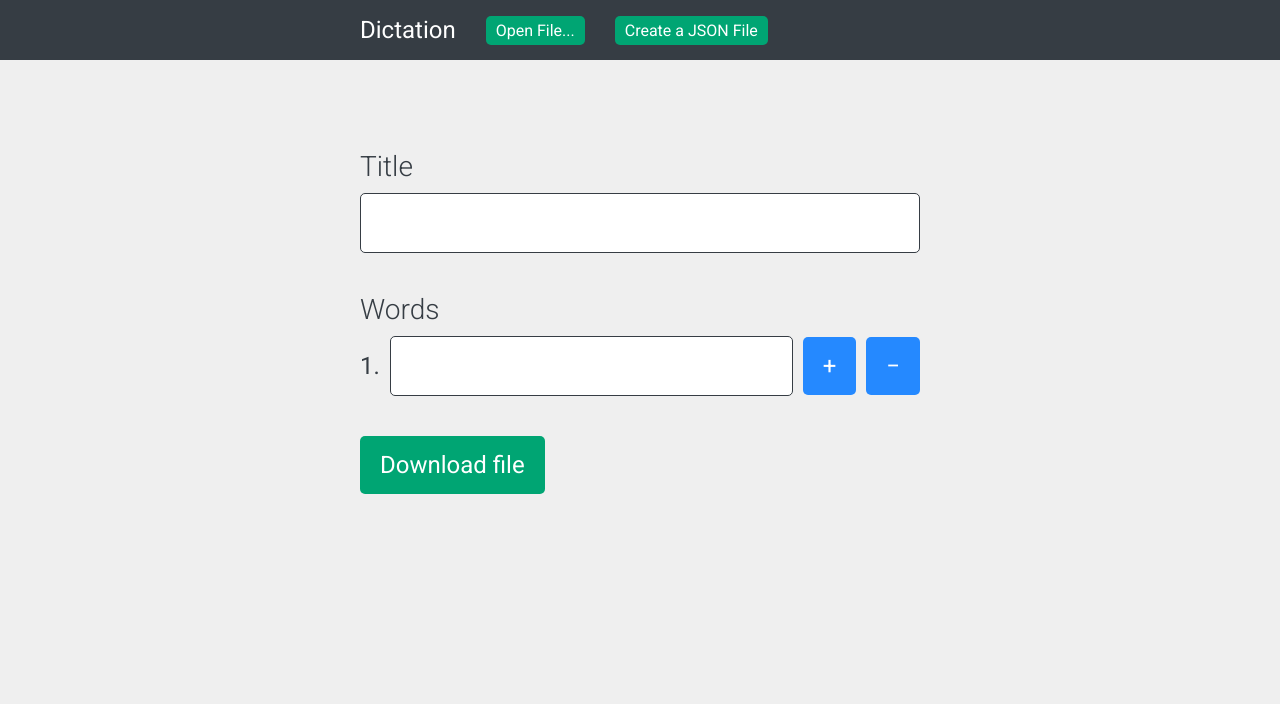
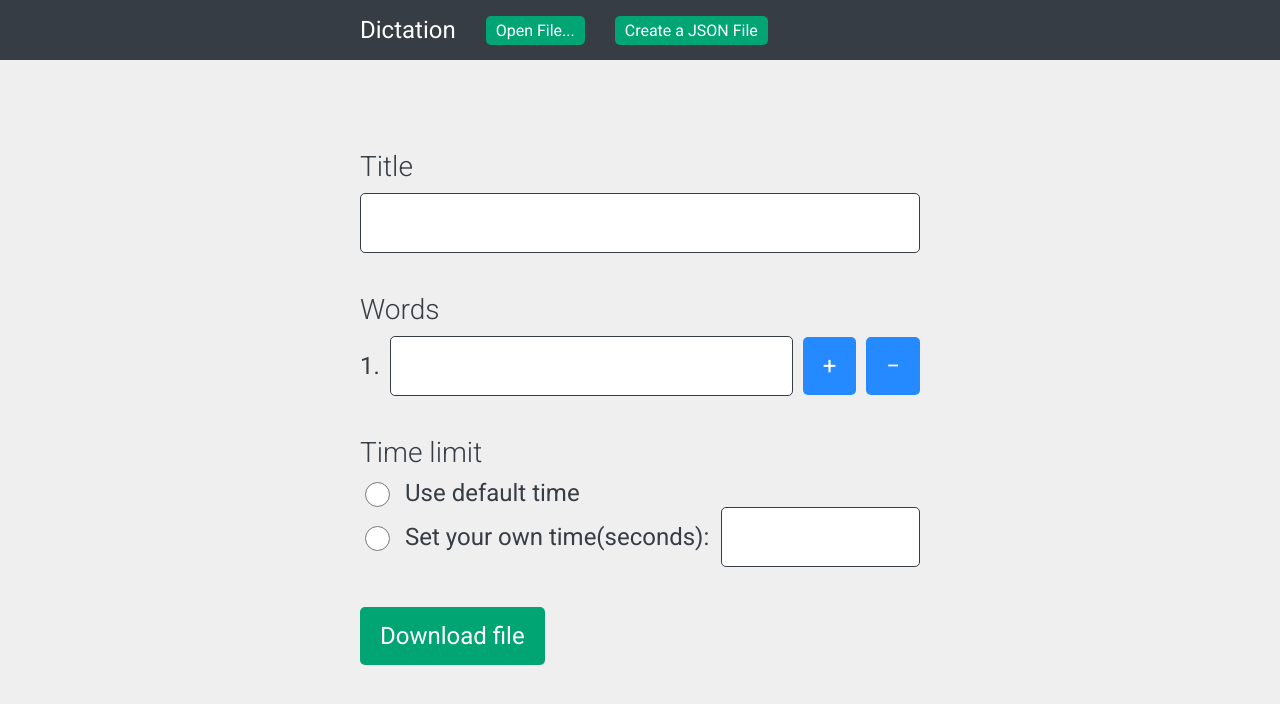
Before and after one commit to Jennifer-Cheung/dictation, a React (Create React App) app: page / in a window 1280 px wide. Both pictures are taken after a click on the button "Create a JSON File". Shown: the top 704 px of the page. Built offline with nearby package versions, Linux system fonts and the light colour scheme.

Commit message:
#9 Added set time function.

```diff
--- a/src/components/Input.jsx
+++ b/src/components/Input.jsx
@@ -1,7 +1,16 @@
 import React from 'react'
 import styles from './Input.module.scss'
 
-const Input = ({placeholder = null, value, onChange, error = false, success = false, className = null}) => (
+const Input = ({
+  placeholder = null,
+  value,
+  onChange,
+  error = false,
+  success = false,
+  className = null,
+  onClick
+}) =>
+  (
     <input
       placeholder={placeholder}
       value={value}
@@ -12,6 +21,7 @@ const Input = ({placeholder = null, value, onChange, error = false, success = fa
         success !== false ? styles.success : null,
         className
       ].filter(name => name !== null).join(' ')}
+      onClick={onClick}
     />
   )
 
--- a/src/components/Input.module.scss
+++ b/src/components/Input.module.scss
@@ -7,6 +7,7 @@
   padding: 15px 20px;
   color: $slate;
   font-size: 24px;
+  min-width: 0;
 
   &::placeholder {
     color: transparentize($slate, 0.6);
--- /dev/null
+++ b/src/components/RadioRow.jsx
@@ -0,0 +1,20 @@
+import React from 'react'
+import createDicStyle from '../layouts/CreateDictation.module.scss'
+import styles from './RadioRow.module.scss'
+
+const RadioRow = ({ isChecked, value, onClick, label }) => {
+  return (
+    <div className={createDicStyle.radioRowWrapper} onClick={() => {onClick(value)}}>
+      <input className={styles.radioBtn}
+             type="radio"
+             checked={isChecked}
+      />
+
+      <label
+        className={createDicStyle.text}
+      >{label}</label>
+    </div>
+  )
+}
+
+export default RadioRow
--- /dev/null
+++ b/src/components/RadioRow.module.scss
@@ -0,0 +1,6 @@
+@import '../variables';
+
+.radioBtn {
+  height: 25px;
+  width: 25px;
+}
--- a/src/layouts/CreateDictation.jsx
+++ b/src/layouts/CreateDictation.jsx
@@ -5,10 +5,13 @@ import Button from '../components/Button'
 import WordInput from '../components/WordInput'
 import styles from './CreateDictation.module.scss'
 import { downloadAsFile } from '../utils/downloadAsFile'
+import RadioRow from '../components/RadioRow'
 
 const CreateDictation = () => {
   const [words, setWords] = React.useState([''])
   const [title, setTitle] = React.useState(null)
+  const [radioValue, setRadioValue] = React.useState(null)
+  const [time, setTime] = React.useState(null)
 
   const onChange = (value, i) => {
     const newArray = [...words]
@@ -33,10 +36,23 @@ const CreateDictation = () => {
   const download = () => {
     const dictation = {
       title,
-      words
+      words,
+      time
     }
     const output = JSON.stringify(dictation)
     downloadAsFile(output, title + '.dictation')
+  }
+
+  const radioBtnOnClick = (value) => {
+    setRadioValue(value)
+
+    if (value === 'default') {
+      setTime(null)
+    }
+  }
+
+  const timeInputOnChange = (value) => {
+    setTime(value)
   }
 
   return (
@@ -65,6 +81,33 @@ const CreateDictation = () => {
         </div>
       </div>
 
+      <div>
+        <h3>Time limit</h3>
+        <div className={styles.radioRowWrapper}>
+          <RadioRow
+            i={0}
+            label={'Use default time'}
+            onClick={radioBtnOnClick}
+            value={'default'}
+            isChecked={radioValue === 'default'}
+          />
+        </div>
+        <div className={styles.radioRowWrapper}>
+          <RadioRow
+            i={1}
+            label={'Set your own time(seconds):'}
+            value={'setYourOwn'}
+            onClick={radioBtnOnClick}
+            isChecked={radioValue === 'setYourOwn'}
+          />
+          <Input
+            value={time}
+            onChange={(e) => {timeInputOnChange(e.target.value)}}
+            onClick={() => radioBtnOnClick('setYourOwn')}
+          />
+        </div>
+      </div>
+
       <div className={appStyles.submitRow}>
         <Button isPrimary={true} onClick={download}>Download file</Button>
       </div>
--- a/src/layouts/CreateDictation.module.scss
+++ b/src/layouts/CreateDictation.module.scss
@@ -12,3 +12,17 @@
     flex-direction: column;
   }
 }
+
+.radioRowWrapper {
+  display: flex;
+  flex-direction: row;
+  align-items: center;
+  gap: 12px;
+  padding: 0;
+}
+
+.text {
+  display: flex;
+  flex: 1;
+  white-space: nowrap;
+}
```
Lines whose indentation alone changed are shown as unchanged.
